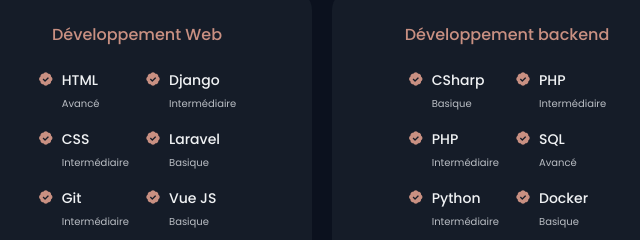
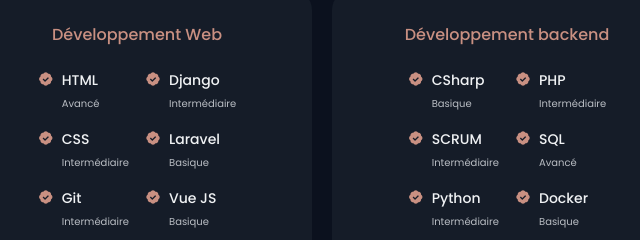
Before and after one commit to Rateur/holdportfolio, a plain HTML site: page index.html in a window 1280 px wide. Shown: the part 1580-1820 px from the top of the page, 318-958 px from the left. Drawn offline with nearby package versions, Linux system fonts and the light colour scheme.

Commit message:
ajustement

```diff
--- a/index.html
+++ b/index.html
@@ -231,7 +231,7 @@
                                         <i class='bx bxs-badge-check'></i>
 
                                         <div>
-                                            <h3 class="skills__name">PHP</h3>
+                                            <h3 class="skills__name">SCRUM</h3>
                                             <span class="skills__level">Intermédiaire</span>
                                         </div>
                                     </div>
```
